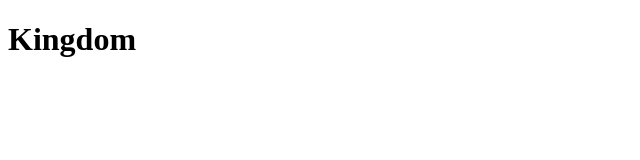
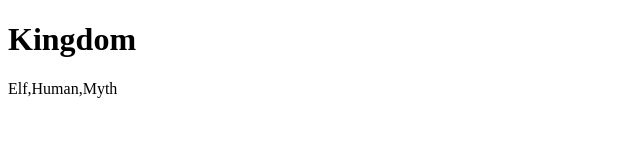
Before and after one commit to muntasir-i01/third-repo, a plain HTML site: page index.html in a window 1280 px wide. Shown: the whole page, without its empty margins (0-640 px from the left). Drawn offline with Linux system fonts and the light colour scheme.

Commit message:
just check

```diff
--- a/index.html
+++ b/index.html
@@ -8,5 +8,7 @@
 </head>
 <body>
     <h1>Kingdom</h1>
+
+    <p>Elf,Human,Myth</p>
 </body>
 </html>
```
